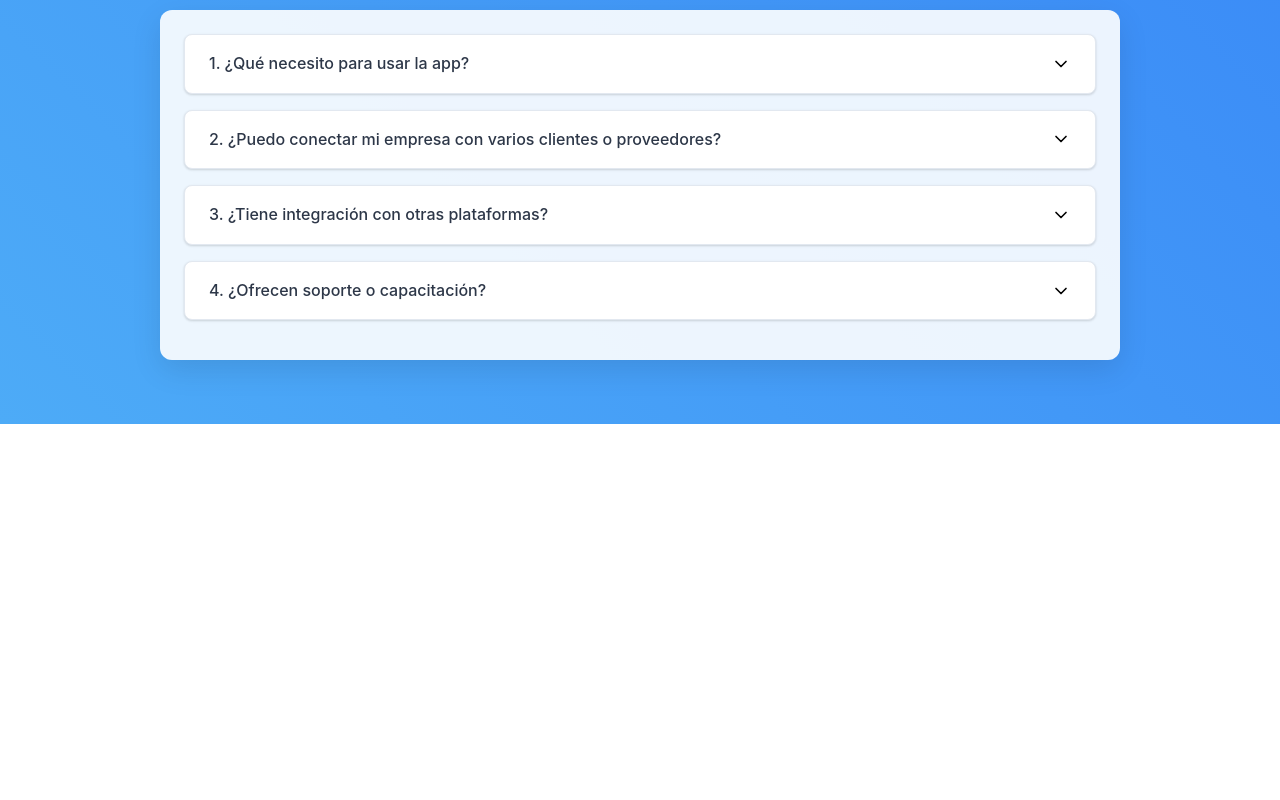
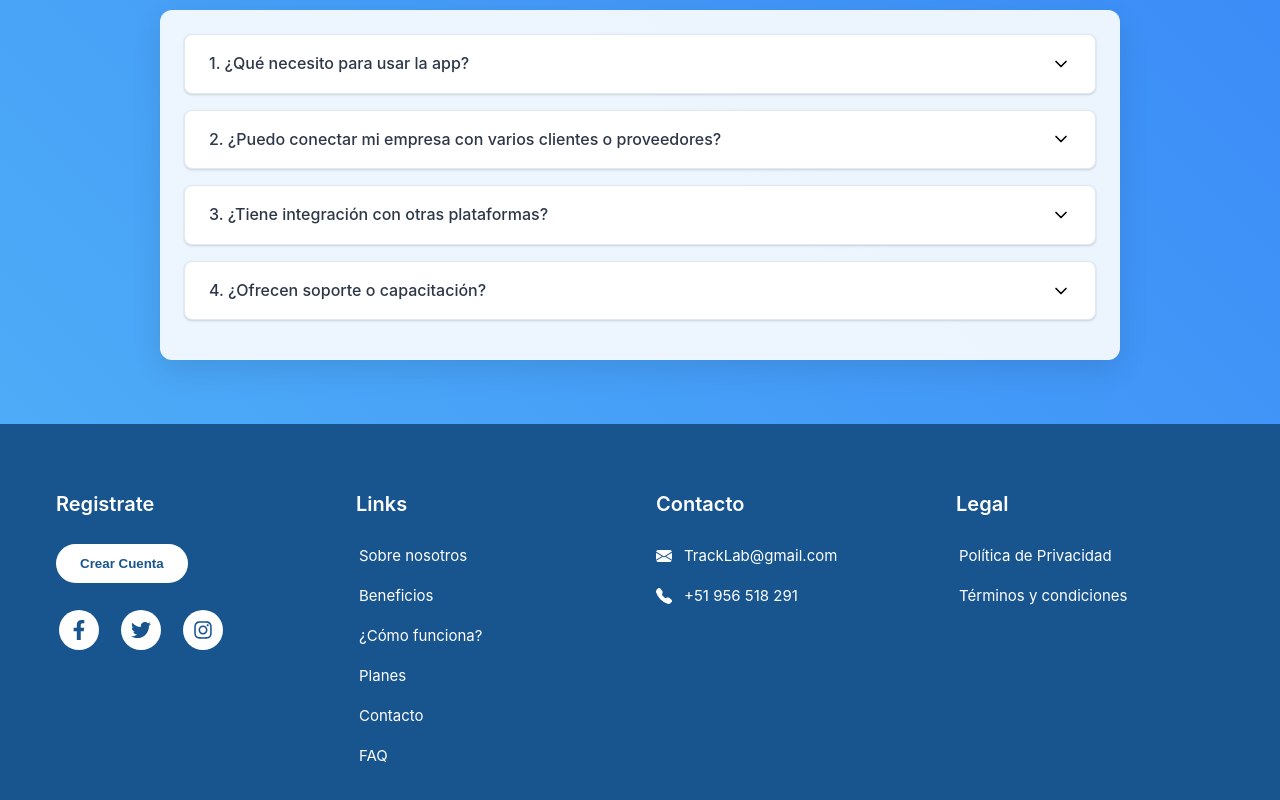
Before and after one commit to AlumWare/tracklab-landing-page, a Vue app: page / in a window 1280 px wide. Shown: the part 3678-4478 px from the top of the page. Before the commit the page ends 4102 px from the top, so only its background shows below. Built offline with nearby package versions, Linux system fonts and the light colour scheme.

Commit message:
feat: footer section added

```diff
--- a/src/App.vue
+++ b/src/App.vue
@@ -7,6 +7,7 @@ import LandingHeader from "@/components/sections/landing-header.vue";
 import AboutUs from "@/components/sections/about-us.vue";
 import MainBenefits from "@/components/sections/main-benefits.vue";
 import Faq from "@/components/sections/faq.vue";
+import Footer from "@/components/sections/footer.vue";
 </script>
 
 <template>
@@ -19,6 +20,7 @@ import Faq from "@/components/sections/faq.vue";
     <how-it-works></how-it-works>
     <choose-plan></choose-plan>
     <faq></faq>
+    <Footer />
   </div>
 </template>
 
--- a/src/components/sections/faq.vue
+++ b/src/components/sections/faq.vue
@@ -59,7 +59,7 @@ export default {
 <style scoped>
 .faq-section {
   padding: 4rem 1rem;
-  background-color: #4dabf7;
+  background-color: #42A5FF;
   background-image: linear-gradient(45deg, #4dabf7 0%, #3a8af7 100%);
   position: relative;
   overflow: hidden;
--- /dev/null
+++ b/src/components/sections/footer.vue
@@ -0,0 +1,204 @@
+<template>
+  <footer class="footer">
+    <div class="footer__container">
+      <div class="footer__section">
+        <h3 class="footer__heading">Registrate</h3>
+        <button class="footer__button">Crear Cuenta</button>
+        <div class="footer__social">
+          <a href="#" class="footer__social-link">
+            <div class="footer__social-icon footer__social-icon--facebook">
+              <svg xmlns="http://www.w3.org/2000/svg" viewBox="0 0 320 512">
+                <path d="M279.14 288l14.22-92.66h-88.91v-60.13c0-25.35 12.42-50.06 52.24-50.06h40.42V6.26S260.43 0 225.36 0c-73.22 0-121.08 44.38-121.08 124.72v70.62H22.89V288h81.39v224h100.17V288z"/>
+              </svg>
+            </div>
+          </a>
+          <a href="#" class="footer__social-link">
+            <div class="footer__social-icon footer__social-icon--twitter">
+              <svg xmlns="http://www.w3.org/2000/svg" viewBox="0 0 512 512">
+                <path d="M459.37 151.716c.325 4.548.325 9.097.325 13.645 0 138.72-105.583 298.558-298.558 298.558-59.452 0-114.68-17.219-161.137-47.106 8.447.974 16.568 1.299 25.34 1.299 49.055 0 94.213-16.568 130.274-44.832-46.132-.975-84.792-31.188-98.112-72.772 6.498.974 12.995 1.624 19.818 1.624 9.421 0 18.843-1.3 27.614-3.573-48.081-9.747-84.143-51.98-84.143-102.985v-1.299c13.969 7.797 30.214 12.67 47.431 13.319-28.264-18.843-46.781-51.005-46.781-87.391 0-19.492 5.197-37.36 14.294-52.954 51.655 63.675 129.3 105.258 216.365 109.807-1.624-7.797-2.599-15.918-2.599-24.04 0-57.828 46.782-104.934 104.934-104.934 30.213 0 57.502 12.67 76.67 33.137 23.715-4.548 46.456-13.32 66.599-25.34-7.798 24.366-24.366 44.833-46.132 57.827 21.117-2.273 41.584-8.122 60.426-16.243-14.292 20.791-32.161 39.308-52.628 54.253z"/>
+              </svg>
+            </div>
+          </a>
+          <a href="#" class="footer__social-link">
+            <div class="footer__social-icon footer__social-icon--instagram">
+              <svg xmlns="http://www.w3.org/2000/svg" viewBox="0 0 448 512">
+                <path d="M224.1 141c-63.6 0-114.9 51.3-114.9 114.9s51.3 114.9 114.9 114.9S339 319.5 339 255.9 287.7 141 224.1 141zm0 189.6c-41.1 0-74.7-33.5-74.7-74.7s33.5-74.7 74.7-74.7 74.7 33.5 74.7 74.7-33.6 74.7-74.7 74.7zm146.4-194.3c0 14.9-12 26.8-26.8 26.8-14.9 0-26.8-12-26.8-26.8s12-26.8 26.8-26.8 26.8 12 26.8 26.8zm76.1 27.2c-1.7-35.9-9.9-67.7-36.2-93.9-26.2-26.2-58-34.4-93.9-36.2-37-2.1-147.9-2.1-184.9 0-35.8 1.7-67.6 9.9-93.9 36.1s-34.4 58-36.2 93.9c-2.1 37-2.1 147.9 0 184.9 1.7 35.9 9.9 67.7 36.2 93.9s58 34.4 93.9 36.2c37 2.1 147.9 2.1 184.9 0 35.9-1.7 67.7-9.9 93.9-36.2 26.2-26.2 34.4-58 36.2-93.9 2.1-37 2.1-147.8 0-184.8zM398.8 388c-7.8 19.6-22.9 34.7-42.6 42.6-29.5 11.7-99.5 9-132.1 9s-102.7 2.6-132.1-9c-19.6-7.8-34.7-22.9-42.6-42.6-11.7-29.5-9-99.5-9-132.1s-2.6-102.7 9-132.1c7.8-19.6 22.9-34.7 42.6-42.6 29.5-11.7 99.5-9 132.1-9s102.7-2.6 132.1 9c19.6 7.8 34.7 22.9 42.6 42.6 11.7 29.5 9 99.5 9 132.1s2.7 102.7-9 132.1z"/>
+              </svg>
+            </div>
+          </a>
+        </div>
+      </div>
+
+      <div class="footer__section">
+        <h3 class="footer__heading">Links</h3>
+        <ul class="footer__links">
+          <li><a href="#" class="footer__link">Sobre nosotros</a></li>
+          <li><a href="#" class="footer__link">Beneficios</a></li>
+          <li><a href="#" class="footer__link">¿Cómo funciona?</a></li>
+          <li><a href="#" class="footer__link">Planes</a></li>
+          <li><a href="#" class="footer__link">Contacto</a></li>
+          <li><a href="#" class="footer__link">FAQ</a></li>
+        </ul>
+      </div>
+
+      <div class="footer__section">
+        <h3 class="footer__heading">Contacto</h3>
+        <div class="footer__contact">
+          <div class="footer__contact-item">
+            <svg xmlns="http://www.w3.org/2000/svg" width="16" height="16" fill="currentColor" viewBox="0 0 16 16">
+              <path d="M.05 3.555A2 2 0 0 1 2 2h12a2 2 0 0 1 1.95 1.555L8 8.414.05 3.555ZM0 4.697v7.104l5.803-3.558L0 4.697ZM6.761 8.83l-6.57 4.027A2 2 0 0 0 2 14h12a2 2 0 0 0 1.808-1.144l-6.57-4.027L8 9.586l-1.239-.757Zm3.436-.586L16 11.801V4.697l-5.803 3.546Z"/>
+            </svg>
+            <span>TrackLab@gmail.com</span>
+          </div>
+          <div class="footer__contact-item">
+            <svg xmlns="http://www.w3.org/2000/svg" width="16" height="16" fill="currentColor" viewBox="0 0 16 16">
+              <path d="M1.885.511a1.745 1.745 0 0 1 2.61.163L6.29 2.98c.329.423.445.974.315 1.494l-.547 2.19a.678.678 0 0 0 .178.643l2.457 2.457a.678.678 0 0 0 .644.178l2.189-.547a1.745 1.745 0 0 1 1.494.315l2.306 1.794c.829.645.905 1.87.163 2.611l-1.034 1.034c-.74.74-1.846 1.065-2.877.702a18.634 18.634 0 0 1-7.01-4.42 18.634 18.634 0 0 1-4.42-7.009c-.362-1.03-.037-2.137.703-2.877L1.885.511z"/>
+            </svg>
+            <span>+51 956 518 291</span>
+          </div>
+        </div>
+      </div>
+
+      <div class="footer__section">
+        <h3 class="footer__heading">Legal</h3>
+        <ul class="footer__links">
+          <li><a href="#" class="footer__link">Política de Privacidad</a></li>
+          <li><a href="#" class="footer__link">Términos y condiciones</a></li>
+        </ul>
+      </div>
+    </div>
+  </footer>
+</template>
+
+<script>
+export default {
+  name: 'Footer'
+}
+</script>
+
+<style scoped>
+.footer {
+  position: relative;
+  background-color: #18558F;
+  color: white;
+  padding: 3rem 1rem;
+  overflow: hidden;
+}
+
+.footer__background {
+  position: absolute;
+  top: 0;
+  left: 0;
+  width: 100%;
+  height: 100%;
+  z-index: 0;
+}
+
+.footer__container {
+  position: relative;
+  z-index: 1;
+  display: flex;
+  flex-wrap: wrap;
+  justify-content: space-between;
+  max-width: 1200px;
+  margin: 0 auto;
+}
+
+.footer__section {
+  flex: 1 1 200px;
+  margin: 1rem;
+}
+
+.footer__heading {
+  font-size: 1.25rem;
+  font-weight: 600;
+  margin-bottom: 1.5rem;
+}
+
+.footer__button {
+  background-color: white;
+  color: #18558F;
+  border: none;
+  border-radius: 100px;
+  padding: 0.75rem 1.5rem;
+  font-weight: 600;
+  cursor: pointer;
+  transition: background-color 0.2s ease;
+  margin-bottom: 1.5rem;
+}
+
+.footer__button:hover {
+  background-color: #f0f0f0;
+}
+
+.footer__social {
+  display: flex;
+  gap: 1rem;
+}
+
+.footer__social-link {
+  text-decoration: none;
+  background-color: transparent;
+}
+
+.footer__social-icon {
+  display: flex;
+  justify-content: center;
+  align-items: center;
+  width: 40px;
+  height: 40px;
+  border-radius: 50%;
+  background-color: white;
+  transition: transform 0.2s ease;
+}
+
+.footer__social-icon:hover {
+  transform: translateY(-4px);
+}
+
+.footer__social-icon svg {
+  width: 20px;
+  height: 20px;
+  fill: #18558F;
+}
+
+.footer__links {
+  list-style: none;
+  padding: 0;
+  margin: 0;
+}
+
+.footer__links li {
+  margin-bottom: 1rem;
+}
+
+.footer__link {
+  color: white;
+  text-decoration: none;
+  transition: color 0.2s ease;
+}
+
+.footer__link:hover {
+  color: #ccc;
+}
+
+.footer__contact-item {
+  display: flex;
+  align-items: center;
+  margin-bottom: 1rem;
+}
+
+.footer__contact-item svg {
+  margin-right: 0.75rem;
+}
+
+@media (max-width: 768px) {
+  .footer__container {
+    flex-direction: column;
+  }
+
+  .footer__section {
+    margin: 1rem 0;
+  }
+}
+</style>
```
